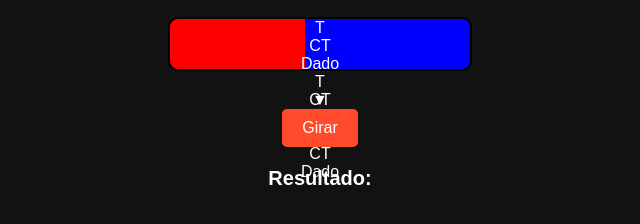
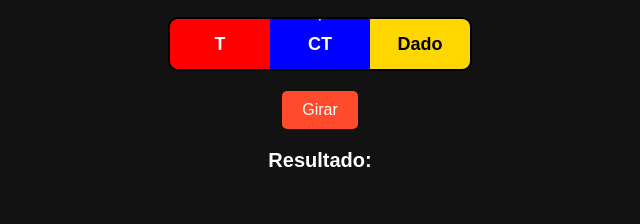
Before and after one commit to nunoabraao/csgoempire2, a plain HTML site: page index.html in a window 1280 px wide. Shown: the part 90-314 px from the top of the page, without its empty margins (320-960 px from the left). Drawn offline with Linux system fonts and the light colour scheme.

Commit message:
Update styles.css

```diff
--- a/styles.css
+++ b/styles.css
@@ -10,13 +10,44 @@ h1 {
   margin-bottom: 20px;
 }
 
-.roleta {
+.roleta-container {
+  position: relative;
   width: 300px;
   height: 50px;
   margin: 0 auto 20px;
-  background: linear-gradient(to right, red 45%, yellow 10%, blue 45%);
+  overflow: hidden;
   border: 2px solid #000;
   border-radius: 10px;
+}
+
+.roleta {
+  display: flex;
+  height: 100%;
+  width: 900px;
+  transition: transform 3s cubic-bezier(0.33, 1, 0.68, 1);
+}
+
+.slot {
+  width: 100px;
+  height: 100%;
+  display: flex;
+  align-items: center;
+  justify-content: center;
+  font-weight: bold;
+  font-size: 18px;
+}
+
+.T { background-color: red; }
+.CT { background-color: blue; }
+.Dado { background-color: gold; color: black; }
+
+.ponteiro {
+  position: absolute;
+  top: -20px;
+  left: 50%;
+  transform: translateX(-50%);
+  font-size: 24px;
+  color: yellow;
 }
 
 button {
```
